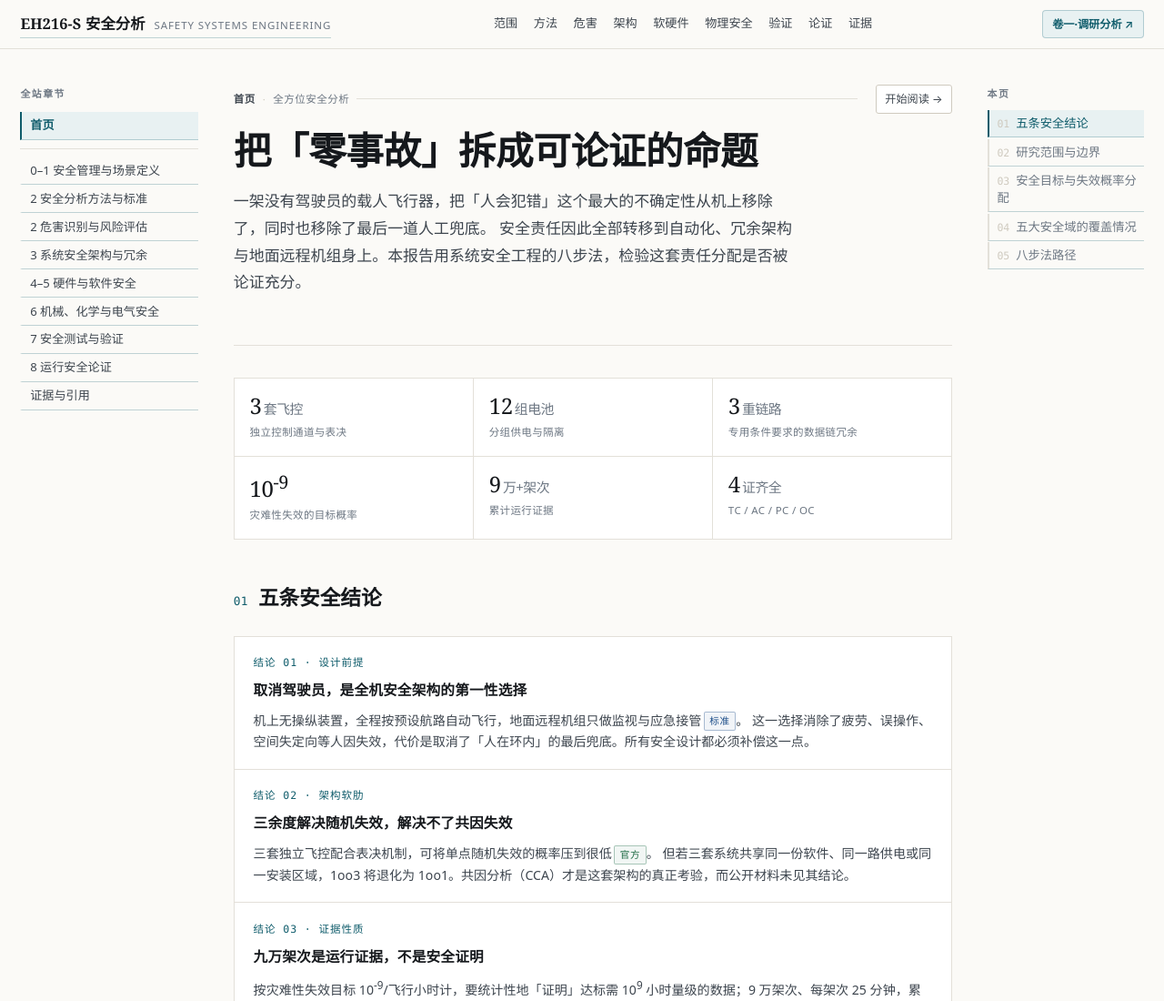
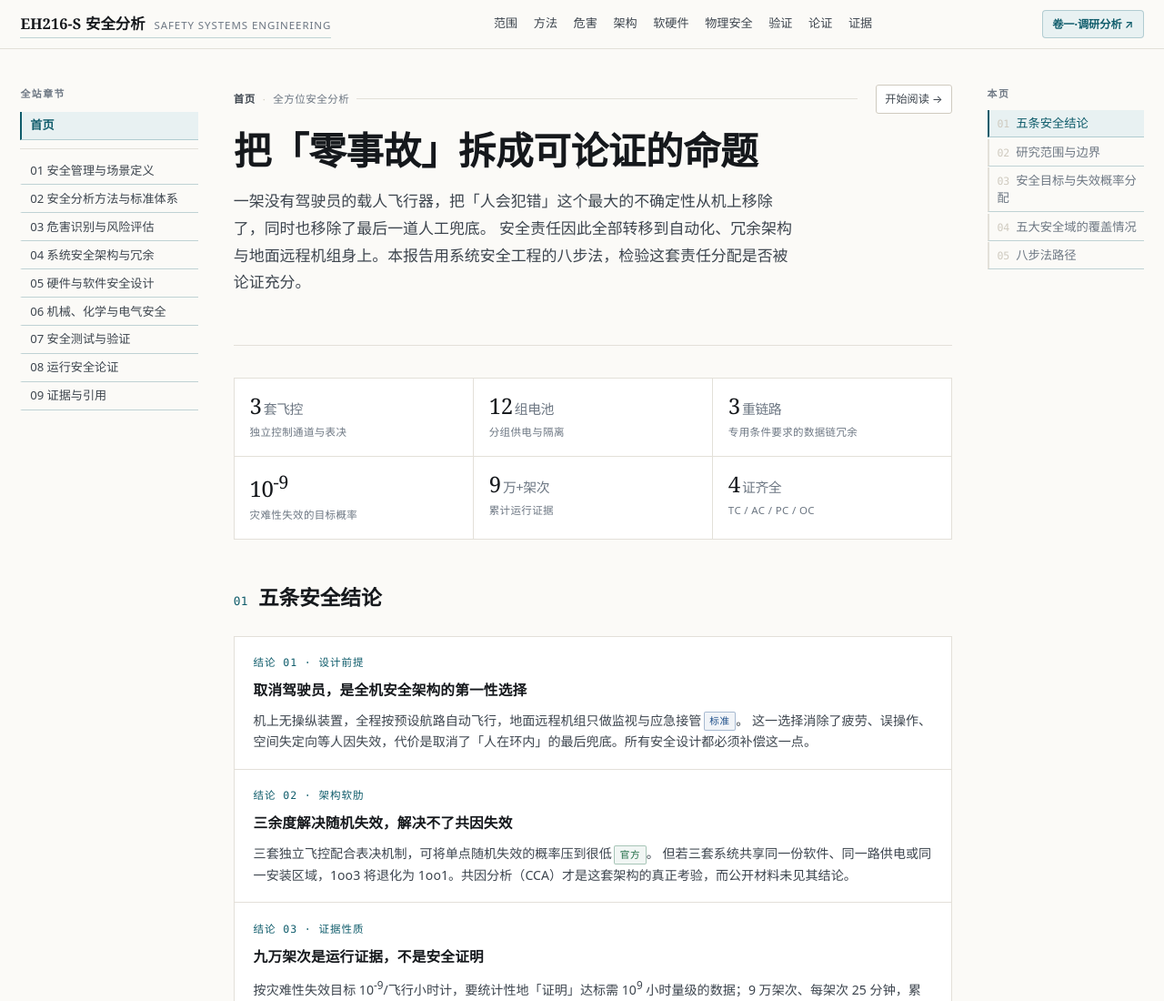
Before and after one commit to tianba9/eh216s-safety, a plain HTML site: page index.html in a window 1280 px wide. Shown: the top 1100 px of the page at 91% size. Drawn offline with Linux system fonts and the light colour scheme.

Commit message:
左栏改用章号，章节切换按钮防换行

```diff
--- a/assets/style.css
+++ b/assets/style.css
@@ -463,3 +463,7 @@ figcaption b{color:var(--ink-2);font-weight:600;}
   .ph-top .head-nav{flex:1 1 100%;justify-content:flex-start;}
   .head-nav a{font-size:.7rem;padding:.24rem .5rem;}
 }
+
+/* 章节切换按钮：不换行、不压缩 */
+.ph-top .head-nav{flex:0 0 auto;flex-wrap:wrap;justify-content:flex-end;}
+.head-nav a{white-space:nowrap;}
--- a/index.html
+++ b/index.html
@@ -26,17 +26,17 @@
 
   <aside class="toc-nav">
     <p class="toc-title">全站章节</p>
-      <ol>
+                  <ol>
         <li class="nav-home"><a href="index.html" class="active" aria-current="page">首页</a></li>
-        <li><a href="01-scope.html">0–1 安全管理与场景定义</a></li>
-        <li><a href="02-method.html">2 安全分析方法与标准</a></li>
-        <li><a href="03-hazard.html">2 危害识别与风险评估</a></li>
-        <li><a href="04-arch.html">3 系统安全架构与冗余</a></li>
-        <li><a href="05-hw-sw.html">4–5 硬件与软件安全</a></li>
-        <li><a href="06-physical.html">6 机械、化学与电气安全</a></li>
-        <li><a href="07-vv.html">7 安全测试与验证</a></li>
-        <li><a href="08-assurance.html">8 运行安全论证</a></li>
-        <li><a href="09-evidence.html">证据与引用</a></li>
+        <li><a href="01-scope.html" title="步骤 0–1">01 安全管理与场景定义</a></li>
+        <li><a href="02-method.html" title="步骤 2">02 安全分析方法与标准体系</a></li>
+        <li><a href="03-hazard.html" title="步骤 2（核心）">03 危害识别与风险评估</a></li>
+        <li><a href="04-arch.html" title="步骤 3">04 系统安全架构与冗余</a></li>
+        <li><a href="05-hw-sw.html" title="步骤 4–5">05 硬件与软件安全设计</a></li>
+        <li><a href="06-physical.html" title="步骤 6">06 机械、化学与电气安全</a></li>
+        <li><a href="07-vv.html" title="步骤 7">07 安全测试与验证</a></li>
+        <li><a href="08-assurance.html" title="步骤 8">08 运行安全论证</a></li>
+        <li><a href="09-evidence.html" title="无对应步骤">09 证据与引用</a></li>
       </ol>
   </aside>
 
```
Also changed, not shown: 01-scope.html (+10 -10 lines), 02-method.html (+10 -10 lines), 03-hazard.html (+10 -10 lines), 04-arch.html (+10 -10 lines), 05-hw-sw.html (+10 -10 lines), 06-physical.html (+10 -10 lines), 07-vv.html (+10 -10 lines), 08-assurance.html (+10 -10 lines), 09-evidence.html (+10 -10 lines).
